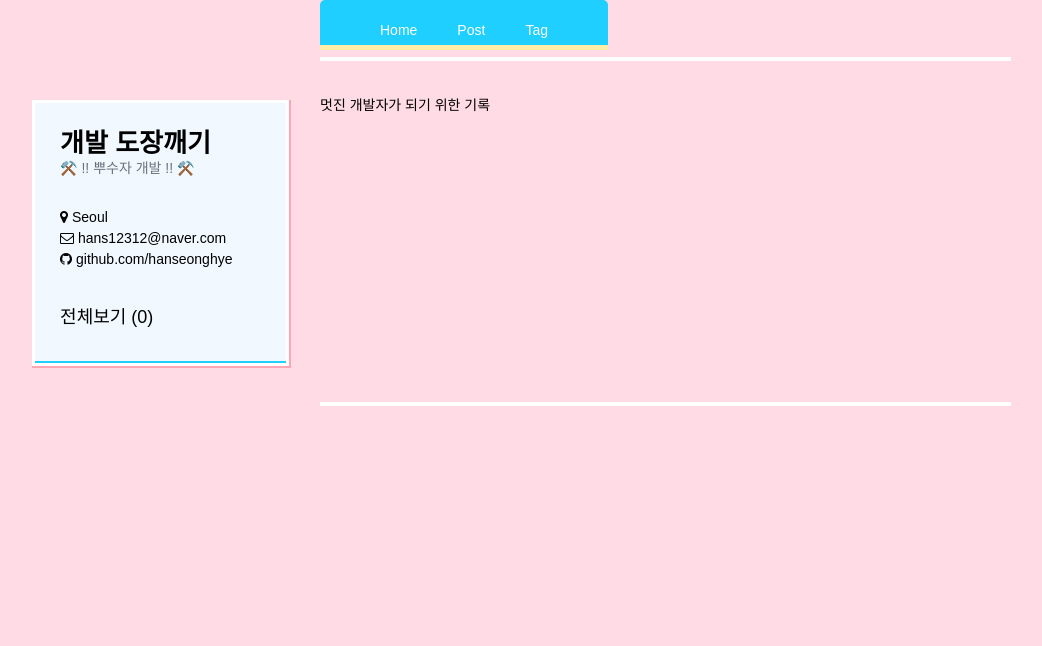
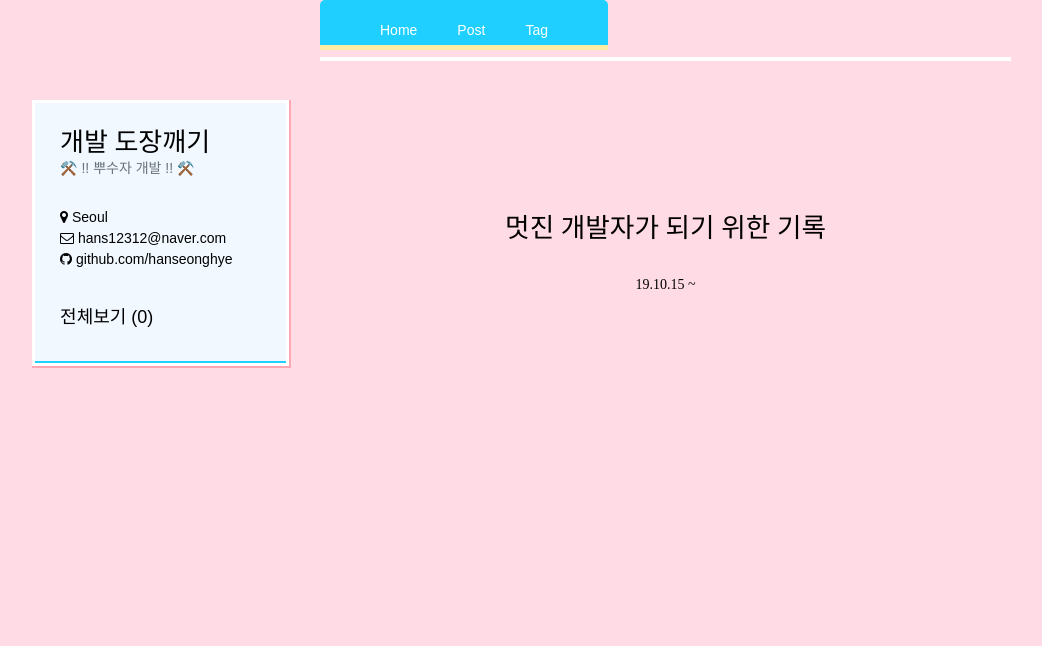
Before and after one commit to hanseonghye/myblog, a Django app: page / in a window 1280 px wide. Shown: the part 50-696 px from the top of the page, without its empty margins (32-1074 px from the left). Run offline with Django 3.2, Linux system fonts and the light colour scheme; data that the repository does not hold is empty; parts of the project's set-up code (start-up, migrations or seed data) failed here and were passed over; some libraries are stand-ins or nearby versions; some web fonts are replaced.

Commit message:
no message

```diff
--- a/myblog/urls.py
+++ b/myblog/urls.py
@@ -16,6 +16,8 @@ Including another URLconf
 from django.conf.urls import url
 from django.contrib import admin
 from django.urls import path, include
+
+from myModule.init import init
 from myblog.views import HomeView
 
 urlpatterns = [
@@ -27,3 +29,6 @@ urlpatterns = [
 
     url(r'^markdownx/', include('markdownx.urls')),
 ]
+
+
+init()
--- a/static/css/base.css
+++ b/static/css/base.css
@@ -3,7 +3,7 @@
 }
 
 body {
-    padding-top:100px;
+    padding-top: 100px;
     margin: 0;
     padding: 0;
     font-size: 14px;
@@ -12,27 +12,26 @@ body {
     min-width: 1020px;
     display: block;
     background: #FFDBE5;
-    height:100%;
+    height: 100%;
 }
 
 
-
 nav {
-    top:0;
+    top: 0;
 }
 
 nav ul {
-    top:0;
+    top: 0;
     list-style: none;
     padding: 0;
     margin: 0;
 }
 
-nav ul li:hover{
+nav ul li:hover {
 }
 
 nav ul li {
-    top:0;
+    top: 0;
     float: left;
     padding: 0;
     height: 50px;
@@ -41,10 +40,11 @@ nav ul li {
     border-bottom: 5px solid #FFEDA5;
 }
 
-nav ul li:first-child{
+nav ul li:first-child {
     border-top-left-radius: 5px;
 }
-nav ul li:last-child{
+
+nav ul li:last-child {
     border-top-right-radius: 5px;
 }
 
@@ -59,38 +59,38 @@ nav ul li a {
 
 nav ul li a:hover {
     font-weight: bold;
-    color : #FFEDA5;
+    color: #FFEDA5;
 }
 
 div.col-md-12 {
-    width:100%;
-    float:left;
+    width: 100%;
+    float: left;
 }
 
 div.col-md-10 {
-    width:83%;
-    float:left;
+    width: 83%;
+    float: left;
 }
 
 div.col-md-9 {
-    width:75%;
+    width: 75%;
     float: left;
 }
 
 div.col-md-8 {
-    width:66%;
-    float:left;
+    width: 66%;
+    float: left;
 }
 
 div.col-md-6 {
-    width:50%;
-    float:left;
+    width: 50%;
+    float: left;
 }
 
 
 div.col-md-4 {
-    width:33%;
-    float:left;
+    width: 33%;
+    float: left;
 }
 
 div.col-md-3 {
@@ -105,24 +105,24 @@ div.col-md-2 {
 
 
 div, span, a, p, h3, h4, h5 {
-    text-decoration:none;
-    color:#000;
+    text-decoration: none;
+    color: #000;
     font-family: 'Nanum Gothic Coding', sans-serif;
 }
 
 
-hr.yellow_hr{
-    clear:both;
+hr.yellow_hr {
+    clear: both;
     border: solid 2px #FFEDA5;
 }
 
-hr.white_hr{
-    clear:both;
+hr.white_hr {
+    clear: both;
     border: solid 2px #fff;
 }
 
-hr.black_hr{
-    clear:both;
+hr.black_hr {
+    clear: both;
     border: solid 2px #000000;
 }
 
@@ -132,7 +132,7 @@ select {
     font-size: 100%;
     color: #000;
     vertical-align: middle;
-    font-family: "Noto Sans KR",Dotum;
+    font-family: "Noto Sans KR", Dotum;
 }
 
 
@@ -146,10 +146,21 @@ option {
 
 
 .width_50p {
-    width:50%;
+    width: 50%;
 }
 
 
 .width_80p {
-    width:80%;
+    width: 80%;
 }
+
+::selection {
+    background: #fffc00;
+    color: #000;
+}
+
+
+@font-face {
+    font-family: 'uljiro';
+    src: url('/static/font/BMEULJIROTTF.ttf') format('truetype');
+}
--- a/static/css/myblog/home.css
+++ b/static/css/myblog/home.css
@@ -1,3 +1,21 @@
 div.home {
+    text-align:center;
     min-height: 300px;
+    padding-top: 100px;
 }
+
+
+div.home div.home_center {
+    display: inline-block;
+    vertical-align: middle;
+}
+
+
+p.title {
+    font-family: 'uljiro';
+    font-weight: lighter;
+}
+
+p.size_20 {
+    font-size: 20pt;
+}
--- a/static/css/myblog/main.css
+++ b/static/css/myblog/main.css
@@ -10,7 +10,8 @@ div.user1-title {
     font-size: 26px;
     line-height: 30px;
     font-weight: 600;
-    font-family: "Noto Sans KR"p;
+    font-family: "uljiro";
+    font-weight: lighter;
 }
 
 div.user1-name {
--- a/static/css/post/detail.css
+++ b/static/css/post/detail.css
@@ -42,7 +42,7 @@ div.top_subject div.center2 {
 
 
 div.top_subject p.post-title {
-    font-family: 'Shrikhand', sans-serif;
+    font-family: 'uljiro', sans-serif;
     font-weight: 400;
     font-size: 50px;
     margin-top: 0px;
--- a/templates/myblog/home.html
+++ b/templates/myblog/home.html
@@ -3,7 +3,7 @@
 {% block title %} home {% endblock %}
 
 {% load staticfiles %}
-{%  block extrastyle %}
+{% block extrastyle %}
     <link href="/static/css/myblog/main.css" rel="stylesheet" type="text/css">
     <link href="/static/css/myblog/home.css" rel="stylesheet" type="text/css">
 {% endblock %}
@@ -12,9 +12,10 @@
     <br/>
 
     <div class="home width_80p">
-        <p>멋진 개발자가 되기 위한 기록</p>
+        <div class="home_center">
+            <p class="title size_20">멋진 개발자가 되기 위한 기록</p>
+            <p class="title">19.10.15 ~</p>
+        </div>
     </div>
 
-    <hr class="white_hr" style="width:80%;"/>
-
 {% endblock %}
--- a/templates/post/detail.html
+++ b/templates/post/detail.html
@@ -14,7 +14,7 @@
 {% block content %}
 
 <div class="gnb text-right">
-    <a href="{% url 'main' %}">Home</a> >> <a href="{% url 'category:index' post.category_id %}">{{ post.category }}</a>
+    <a href="{% url 'home' %}">Home</a> >> <a href="{% url 'category:index' post.category_id %}">{{ post.category }}</a>
 </div>
 <div class="top_subject">
     <input type="hidden" name="post_pk" id="post_pk" value="{{ post.pk }}"/>
```
Also changed, not shown: myModule/init.py (added, +10 -0 lines), readme.md (added), 1 other file.
